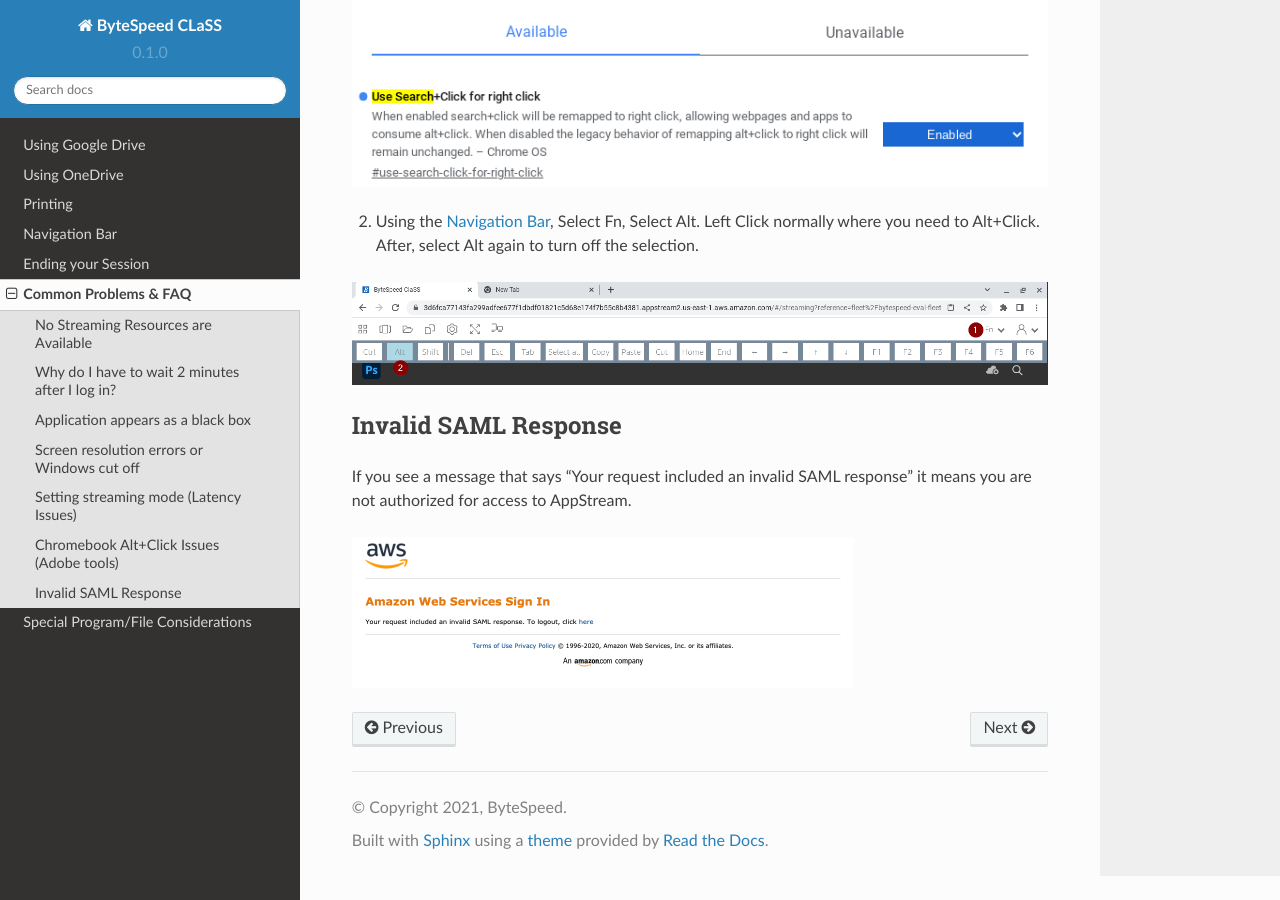
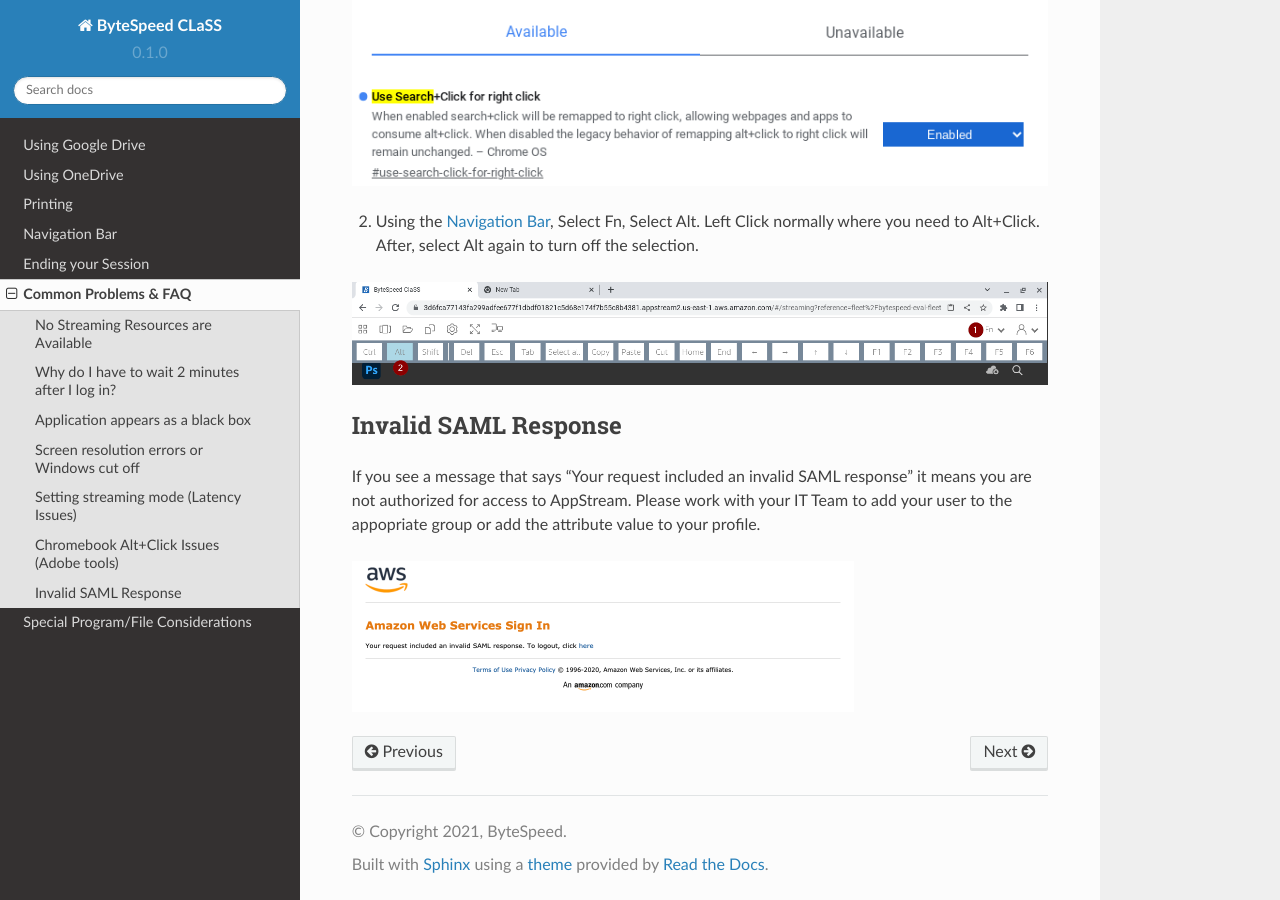
Before and after one commit to bytespeed/CLaaS-Documentation, a Sphinx documentation site: the page built from docs/issues_faq.rst, in a window 1280 px wide and 900 px high, scrolled down 3052 px. Built offline with Sphinx 7.4.7 and the Read the Docs theme 2.0.0, drawn with Linux system fonts in a browser that asks for light colours.

Commit message:
Update issues_faq.rst

```diff
--- a/docs/issues_faq.rst
+++ b/docs/issues_faq.rst
@@ -69,7 +69,7 @@
 Invalid SAML Response
 ------------
 
-If you see a message that says "Your request included an invalid SAML response" it means you are not authorized for access to AppStream.
+If you see a message that says "Your request included an invalid SAML response" it means you are not authorized for access to AppStream. Please work with your IT Team to add your user to the appopriate group or add the attribute value to your profile.
 
 .. image:: _static/invalid_saml.png
    :scale: 50%
```
